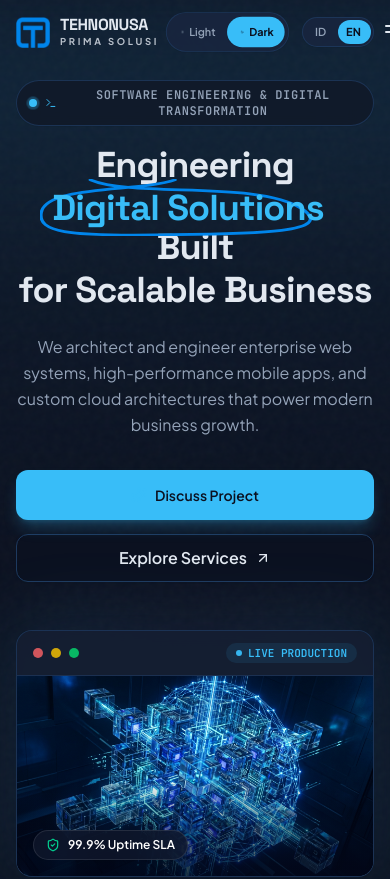
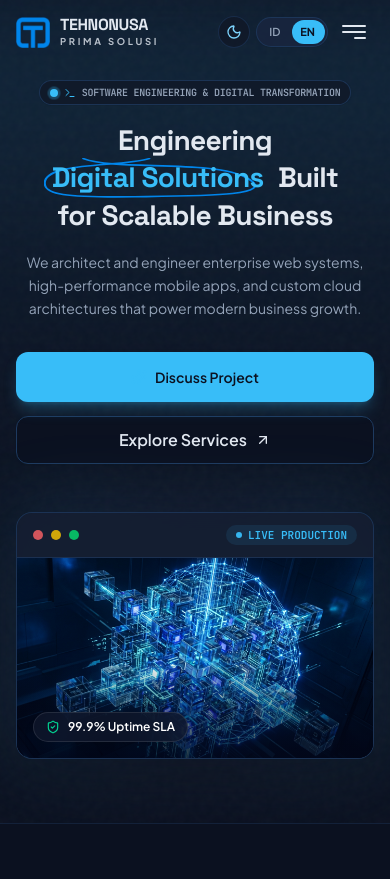
Before and after one commit to TehnonusaPS/tehnonusa-prima-solusi, a Next.js app: page /en in a window 390 px wide. Shown: the top 879 px of the page. Built offline with nearby package versions, Linux system fonts and the light colour scheme.

Commit message:
fix(responsive): optimize mobile navbar, hero typography scaling, and circle highlight bounds

```diff
--- a/src/components/layout/navbar.tsx
+++ b/src/components/layout/navbar.tsx
@@ -8,6 +8,7 @@ import { Button } from "@/components/ui/button";
 import { Logo } from "@/components/ui/logo";
 import { SlideTabs } from "@/components/ui/slide-tabs";
 import { SliderToggle } from "@/components/ui/slider-toggle";
+import { ThemeToggle } from "@/components/ui/theme-toggle";
 import { LanguageSwitcher } from "@/components/ui/language-switcher";
 import { AnimatedHamburgerButton } from "@/components/ui/animated-hamburger";
 import { navItems } from "@/config/navigation";
@@ -88,9 +89,9 @@ export function Navbar({ className }: NavbarProps) {
             <LanguageSwitcher />
           </div>
 
-          {/* Mobile Right Controls: Theme, Language at the far right, Morphing Hamburger */}
-          <div className="flex lg:hidden items-center gap-1.5">
-            <SliderToggle useNextThemes className="p-0.5 scale-90" />
+          {/* Mobile Right Controls: Compact Theme Icon Button, Language Switcher, Morphing Hamburger */}
+          <div className="flex lg:hidden items-center gap-1.5 shrink-0">
+            <ThemeToggle className="w-8 h-8 rounded-full border border-border/60 bg-surface/80" />
             <LanguageSwitcher />
             <AnimatedHamburgerButton
               active={mobileMenuOpen}
--- a/src/components/sections/hero/hero-section.tsx
+++ b/src/components/sections/hero/hero-section.tsx
@@ -79,25 +79,25 @@ export function HeroSection({ className }: HeroSectionProps) {
       <Container size="lg">
         <div className="flex flex-col items-center text-center">
           {/* 2. Engineering Eyebrow Tag / Kicker */}
-          <div className="inline-flex items-center gap-2 px-3 py-1.5 rounded-full border border-border/80 bg-surface/80 backdrop-blur-md shadow-2xs mb-5 sm:mb-6">
-            <span className="flex h-2 w-2 relative">
+          <div className="inline-flex items-center gap-1.5 sm:gap-2 px-2.5 sm:px-3 py-1 sm:py-1.5 rounded-full border border-border/80 bg-surface/80 backdrop-blur-md shadow-2xs mb-5 sm:mb-6 max-w-[94vw] sm:max-w-none">
+            <span className="flex h-2 w-2 shrink-0 relative">
               <span className="animate-ping absolute inline-flex h-full w-full rounded-full bg-primary opacity-75" />
               <span className="relative inline-flex rounded-full h-2 w-2 bg-primary" />
             </span>
-            <Terminal className="w-3.5 h-3.5 text-primary" />
-            <span className="font-mono text-xs font-semibold uppercase tracking-wider text-muted-foreground">
+            <Terminal className="w-3 h-3 sm:w-3.5 sm:h-3.5 text-primary shrink-0" />
+            <span className="font-mono text-[10px] sm:text-xs font-semibold uppercase tracking-tight sm:tracking-wider text-muted-foreground text-center">
               {tHero("kicker")}
             </span>
           </div>
 
-          {/* 3. Main Persuasive Headline with Hand-drawn Loop Highlight */}
-          <h1 className="font-heading font-bold text-4xl sm:text-6xl lg:text-7xl xl:text-8xl tracking-tight text-foreground leading-[1.08] max-w-6xl mb-6">
+          {/* 3. Main Persuasive Headline with Hand-drawn Loop Highlight (Exact 3 lines on mobile & desktop) */}
+          <h1 className="font-heading font-bold text-[clamp(1.65rem,7.2vw,2.4rem)] sm:text-5xl md:text-6xl lg:text-7xl xl:text-8xl tracking-tight text-foreground leading-[1.12] sm:leading-[1.08] max-w-6xl mb-5 sm:mb-6">
             <span className="block">{tHero("headline_prefix")}</span>
-            <span className="block my-1">
+            <span className="block my-1.5 sm:my-2 whitespace-nowrap">
               <CircleHighlight
                 strokeColor="#0085EB"
-                strokeWidth={3.5}
-                className="text-primary font-black inline-block mr-3.5 sm:mr-5"
+                strokeWidth={3}
+                className="text-primary font-black inline-block mr-2 sm:mr-4"
               >
                 {tHero("headline_highlight")}
               </CircleHighlight>{" "}
@@ -105,11 +105,11 @@ export function HeroSection({ className }: HeroSectionProps) {
                 <span className="inline-block">{tHero("headline_mid")}</span>
               )}
             </span>
-            <span className="block lg:whitespace-nowrap">{tHero("headline_suffix")}</span>
+            <span className="block whitespace-nowrap">{tHero("headline_suffix")}</span>
           </h1>
 
           {/* 4. Subtitle / Product Philosophy Copy */}
-          <p className="font-sans text-base sm:text-lg lg:text-xl text-muted-foreground max-w-3xl leading-relaxed mb-8 sm:mb-10">
+          <p className="font-sans text-sm sm:text-lg lg:text-xl text-muted-foreground max-w-3xl leading-relaxed mb-8 sm:mb-10 px-1 sm:px-0">
             {tHero("description")}
           </p>
 
--- a/src/components/sections/tech/tech-section.tsx
+++ b/src/components/sections/tech/tech-section.tsx
@@ -155,24 +155,24 @@ export function TechSection({ className }: TechSectionProps) {
             </span>
           </div>
 
-          <h2 className="font-heading font-bold text-3xl sm:text-5xl lg:text-6xl tracking-tight text-foreground leading-[1.12] mb-5">
+          <h2 className="font-heading font-bold text-2xl sm:text-4xl lg:text-5xl tracking-tight text-foreground leading-[1.18] sm:leading-[1.12] mb-5">
             <span>{t("title_prefix")} </span>
             <CircleHighlight
               strokeColor="#0085EB"
-              strokeWidth={3.5}
+              strokeWidth={3}
               className="text-primary font-black"
             >
               {t("title_highlight")}
             </CircleHighlight>
           </h2>
 
-          <p className="font-sans text-base sm:text-lg text-muted-foreground leading-relaxed max-w-3xl">
+          <p className="font-sans text-sm sm:text-base lg:text-lg text-muted-foreground leading-relaxed max-w-3xl">
             {t("description")}
           </p>
         </div>
 
         {/* 2. Key Trust & Credibility Metrics Grid (Equal Heights) */}
-        <div className="grid grid-cols-1 sm:grid-cols-2 lg:grid-cols-4 gap-5 sm:gap-6 items-stretch mb-20 sm:mb-24">
+        <div className="grid grid-cols-1 sm:grid-cols-2 lg:grid-cols-4 gap-5 sm:gap-6 items-stretch mb-16 sm:mb-24">
           {metrics.map((metric, idx) => {
             const Icon = metric.icon;
             return (
@@ -208,7 +208,7 @@ export function TechSection({ className }: TechSectionProps) {
         </div>
 
         {/* 3. Hover.dev DivOrigami Interactive 3D Showcase */}
-        <div className="relative rounded-(--radius-2xl) border border-border/80 bg-gradient-to-br from-surface to-surface/60 p-8 sm:p-12 lg:p-16 mb-20 sm:mb-24 shadow-sm overflow-hidden">
+        <div className="relative rounded-(--radius-2xl) border border-border/80 bg-gradient-to-br from-surface to-surface/60 p-6 sm:p-12 lg:p-16 mb-16 sm:mb-24 shadow-sm overflow-hidden">
           {/* Subtle Accent Glow */}
           <div className="pointer-events-none absolute -right-24 -top-24 w-96 h-96 bg-primary/10 rounded-full blur-3xl" />
           <div className="pointer-events-none absolute -left-24 -bottom-24 w-96 h-96 bg-primary/5 rounded-full blur-3xl" />
--- a/src/components/ui/draw-circle-text.tsx
+++ b/src/components/ui/draw-circle-text.tsx
@@ -32,7 +32,7 @@ export const CircleHighlight: React.FC<CircleHighlightProps> = ({
         fill="none"
         preserveAspectRatio="none"
         className={cn(
-          "pointer-events-none absolute -left-3 -right-3 -top-2.5 -bottom-2.5 h-[calc(100%+18px)] w-[calc(100%+24px)] z-0",
+          "pointer-events-none absolute -left-2 sm:-left-3 -right-2 sm:-right-3 -top-1 sm:-top-2.5 -bottom-1 sm:-bottom-2.5 h-[calc(100%+8px)] sm:h-[calc(100%+18px)] w-[calc(100%+16px)] sm:w-[calc(100%+24px)] z-0",
           svgClassName
         )}
       >
```
